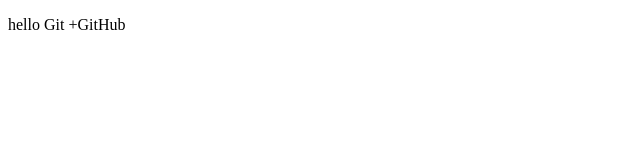
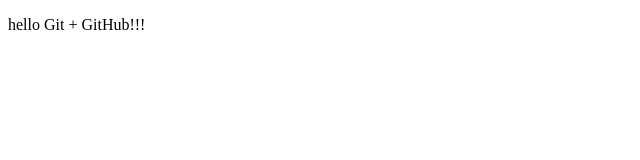
Before and after one commit to Len887/project, a plain HTML site: page index.html in a window 1280 px wide. Shown: the full height of the page, 0-640 px from the left. Drawn offline with Linux system fonts and the light colour scheme; files that its build step writes are made by us from their sources.

Commit message:
index.html mode

```diff
--- a/index.html
+++ b/index.html
@@ -7,6 +7,6 @@
     <title>Work with GIT</title>
 </head>
 <body>
-    <p> hello Git +GitHub</p>
+    <p> hello  Git + GitHub!!!</p>
 </body>
 </html>
```
